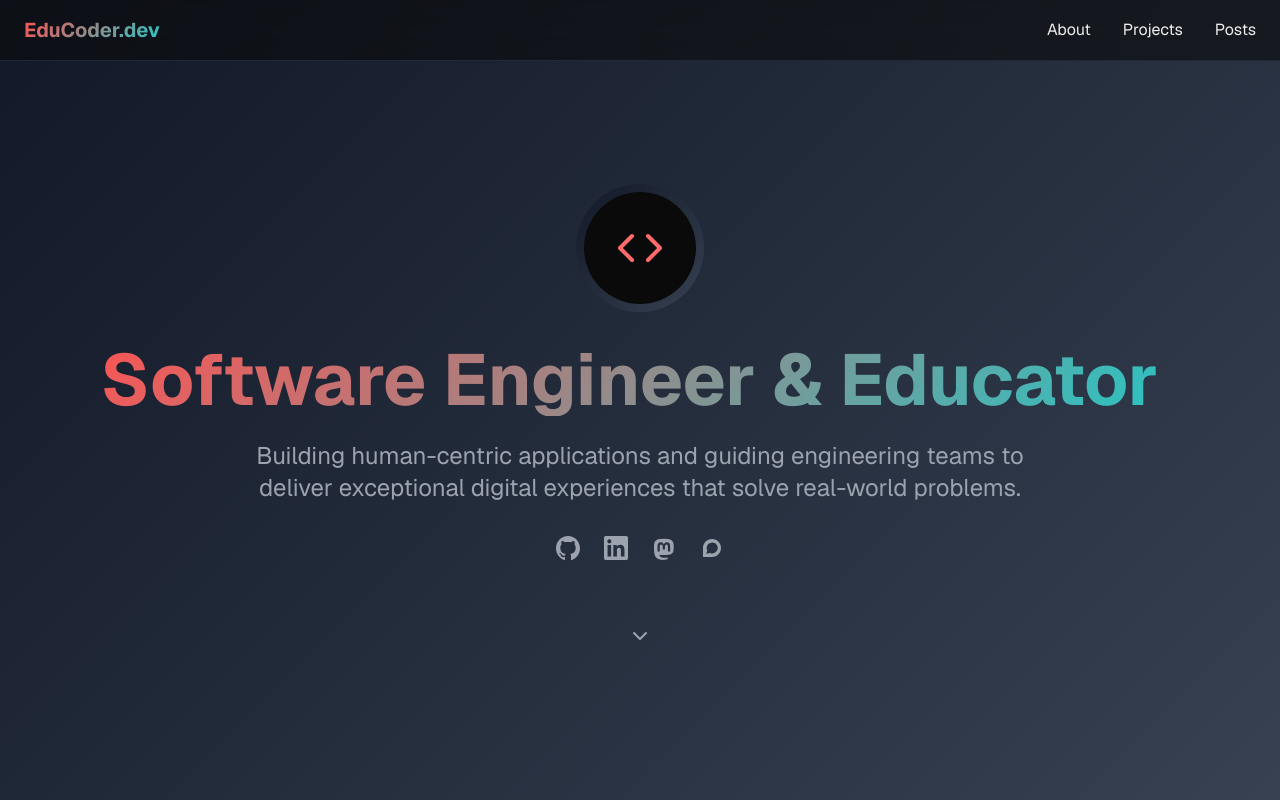
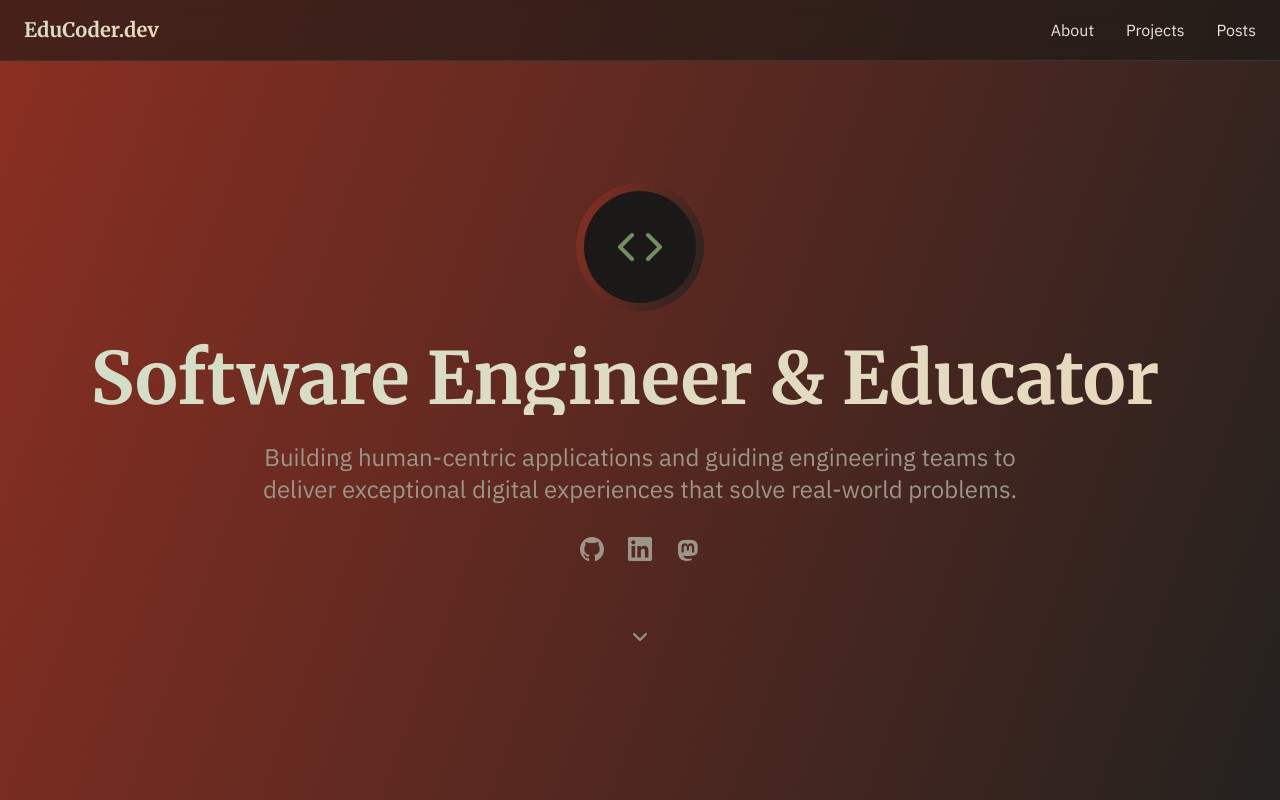
Before and after one commit to jptrsn/portfolio, a Next.js app: page / in a window 1280 px wide. Shown: the top 800 px of the page. Built offline with nearby package versions, Linux system fonts and the light colour scheme.

Commit message:
Style refactor

```diff
--- a/src/app/about/page.tsx
+++ b/src/app/about/page.tsx
@@ -3,7 +3,7 @@ import Image from "next/image";
 
 export default function AboutPage() {
   return (
-    <div className="min-h-screen bg-background text-foreground pt-24 px-6">
+    <div className="min-h-screen bg-secondary-700/50 text-foreground pt-24 px-6">
 
       <Navigation />
 
--- a/src/app/globals.css
+++ b/src/app/globals.css
@@ -1,64 +1,66 @@
 @import "tailwindcss";
 
 :root {
-  /* Force dark mode for all users */
-  --background: #0a0a0a;
-  --foreground: #ededed;
+  /* Dark mode: Warm Charcoal & Soft Cream */
+  --background: #1a1917; /* Deep umber-tinted black */
+  --foreground: #e8e4df; /* Soft parchment white */
 
-  /* Primary: Softer Coral for dark backgrounds */
-  --primary-50: #fef2f2;
-  --primary-100: #fee2e2;
-  --primary-200: #fecaca;
-  --primary-300: #fca5a5;
-  --primary-400: #f87171;
-  --primary-500: #ff6b6b;
-  --primary-600: #ff5252;
-  --primary-700: #ff4444;
-  --primary-800: #e53935;
-  --primary-900: #c62828;
+  /* Primary: Sage & Olive Greens */
+  --primary-50: #f4f7f1;
+  --primary-100: #e7eee2;
+  --primary-200: #d1dfc9;
+  --primary-300: #afc6a4;
+  --primary-400: #8ba97e;
+  --primary-500: #718f61; /* Main Brand Green */
+  --primary-600: #5a734d;
+  --primary-700: #465a3c;
+  --primary-800: #3a4a33;
+  --primary-900: #313e2b;
 
-  /* Secondary: Brighter Teal for dark backgrounds */
-  --secondary-50: #f0fdfa;
-  --secondary-100: #ccfbf1;
-  --secondary-200: #99f6e4;
-  --secondary-300: #5eead4;
-  --secondary-400: #2dd4bf;
-  --secondary-500: #26d0ce;
-  --secondary-600: #22c8c6;
-  --secondary-700: #1eb5b3;
-  --secondary-800: #1a9d9a;
-  --secondary-900: #168481;
+  /* Secondary: Warm Browns & Ochre */
+  --secondary-50: #fbf8f3;
+  --secondary-100: #f5eedf;
+  --secondary-200: #ead9bc;
+  --secondary-300: #dbc091;
+  --secondary-400: #c9a06b;
+  --secondary-500: #b98a50; /* Main Earth Brown */
+  --secondary-600: #a77443;
+  --secondary-700: #8a5e3a;
+  --secondary-800: #714e33;
+  --secondary-900: #5f422d;
 
-  /* Accent: Warmer Orange for dark backgrounds */
-  --accent-50: #fff7ed;
-  --accent-100: #ffedd5;
-  --accent-200: #fed7aa;
-  --accent-300: #fdba74;
-  --accent-400: #fb923c;
-  --accent-500: #ffa726;
-  --accent-600: #ff9800;
-  --accent-700: #f57c00;
-  --accent-800: #ef6c00;
-  --accent-900: #e65100;
+  /* Accent: Terracotta & Clay */
+  --accent-50: #fef4f2;
+  --accent-100: #fde7e2;
+  --accent-200: #fbcfc6;
+  --accent-300: #f6ab9c;
+  --accent-400: #ef7e69;
+  --accent-500: #e25a41; /* Muted Terracotta */
+  --accent-600: #cf452f;
+  --accent-700: #ad3625;
+  --accent-800: #8c2f22;
+  --accent-900: #752a1f;
 
-  /* Dark mode optimized neutrals */
-  --neutral-50: #f9fafb;
-  --neutral-100: #f3f4f6;
-  --neutral-200: #e5e7eb;
-  --neutral-300: #d1d5db;
-  --neutral-400: #9ca3af;
-  --neutral-500: #6b7280;
-  --neutral-600: #4b5563;
-  --neutral-700: #374151;
-  --neutral-800: #1f2937;
-  --neutral-900: #111827;
+  /* Neutrals: Stone & Slate Clay */
+  --neutral-50: #f8f8f7;
+  --neutral-100: #f1f0ee;
+  --neutral-200: #e2e0db;
+  --neutral-300: #ccc8c0;
+  --neutral-400: #9c9689;
+  --neutral-500: #7d776b;
+  --neutral-600: #635e54;
+  --neutral-700: #4d4942;
+  --neutral-800: #383530;
+  --neutral-900: #24221f;
 }
 
 @theme inline {
   --color-background: var(--background);
   --color-foreground: var(--foreground);
-  --font-sans: var(--font-geist-sans);
-  --font-mono: var(--font-geist-mono);
+
+  /* Typography Polish */
+  --tracking-tight: -0.02em; /* Technical fonts often look better slightly tighter */
+  --tracking-wide: 0.05em;  /* Use for small uppercase labels */
 
   /* Custom color palette */
   --color-primary-50: var(--primary-50);
@@ -121,21 +123,23 @@
 body {
   background: var(--background);
   color: var(--foreground);
-  font-family: var(--font-geist-sans), Arial, Helvetica, sans-serif;
+  font-family: var(--font-sans), Arial, Helvetica, sans-serif;
 }
 
 /* Portfolio-specific utility classes */
 .gradient-primary {
-  background: linear-gradient(135deg, var(--neutral-900), var(--neutral-700));
+  background: linear-gradient(290deg, var(--neutral-900), var(--accent-800));
+  color: var(--primary-700);
 }
 
 .gradient-secondary {
-  background: linear-gradient(135deg, var(--background), var(--neutral-900));
+  background: linear-gradient(135deg, var(--primary-200), var(--neutral-200));
 }
 
 .text-gradient {
-  background: linear-gradient(135deg, var(--primary-600), var(--secondary-600));
+  background: linear-gradient(135deg, var(--primary-200), var(--secondary-200));
   -webkit-background-clip: text;
   -webkit-text-fill-color: transparent;
   background-clip: text;
+  font-family: var(--font-serrif);
 }
--- a/src/app/layout.tsx
+++ b/src/app/layout.tsx
@@ -1,16 +1,24 @@
 import type { Metadata } from "next";
-import { Geist, Geist_Mono } from "next/font/google";
+import { IBM_Plex_Sans, IBM_Plex_Mono, Merriweather } from "next/font/google";
 import "./globals.css";
 
-const geistSans = Geist({
-  variable: "--font-geist-sans",
+const plexSans = IBM_Plex_Sans({
+  weight: ["400", "500", "600", "700"],
   subsets: ["latin"],
+  variable: "--font-sans",
 });
 
-const geistMono = Geist_Mono({
-  variable: "--font-geist-mono",
+const plexMono = IBM_Plex_Mono({
+  weight: ["400", "500"],
   subsets: ["latin"],
+  variable: "--font-mono",
 });
+
+const merriweather = Merriweather({
+  weight: ["400", "500", "600", "700"],
+  subsets: ["latin"],
+  variable: "--font-serrif",
+})
 
 export const metadata: Metadata = {
   title: "Educoder Dot Dev",
@@ -28,7 +36,7 @@ export default function RootLayout({
   return (
     <html lang="en" data-scroll-behavior="smooth">
       <body
-        className={`${geistSans.variable} ${geistMono.variable} antialiased`}
+        className={`${plexSans.variable} ${plexMono.variable} ${merriweather.variable} antialiased`}
       >
         {children}
       </body>
--- a/src/app/posts/[slug]/page.tsx
+++ b/src/app/posts/[slug]/page.tsx
@@ -118,7 +118,7 @@ export default async function PostPage({ params }: Props) {
   }
 
   return (
-    <div className="min-h-screen bg-neutral-900">
+    <div className="min-h-screen bg-secondary-900/50">
       {/* Back Navigation */}
       <div className="bg-neutral-500/20 border-b border-neutral-700">
         <div className="max-w-4xl mx-auto px-4 sm:px-6 lg:px-8 py-4">
--- a/src/app/projects/page.tsx
+++ b/src/app/projects/page.tsx
@@ -19,7 +19,7 @@ export default function ProjectsPage() {
   const filteredProjects = allProjects;
 
   return (
-    <div className="min-h-screen bg-background text-foreground">
+    <div className="min-h-screen bg-secondary-700/50 text-foreground">
 
       <Navigation />
       <div className="max-w-7xl mx-auto px-4 sm:px-6 lg:px-8 pb-12 pt-24">
--- a/src/components/Navigation.tsx
+++ b/src/components/Navigation.tsx
@@ -45,7 +45,7 @@ const Navigation = () => {
 
   return (
     <>
-      <nav className="fixed top-0 w-full z-50 bg-background/60 backdrop-blur-md border-b border-neutral-800">
+      <nav className="fixed top-0 left-0 right-0 z-50 bg-background/60 backdrop-blur-md border-b border-neutral-800">
         <div className="container mx-auto px-6 py-4 flex justify-between items-center">
           <Link href="/" className={`text-xl font-bold`}>
             <Typewriter speed={80} delay={100} text="EduCoder.dev" showCursor={false} className="text-gradient" />
--- a/src/components/ProjectsSection.tsx
+++ b/src/components/ProjectsSection.tsx
@@ -10,13 +10,13 @@ interface ProjectsSectionProps {
 
 export function ProjectsSection({ projects }: ProjectsSectionProps) {
   return (
-    <section id="projects" className="py-20 px-6 bg-neutral-900/30">
+    <section id="projects" className="py-20 px-6 bg-primary-900/50">
       <div className="container mx-auto max-w-6xl">
         <div className="text-center mb-16">
           <h2 className="text-3xl md:text-4xl font-bold mb-4">
             <span className="text-gradient">Side Projects</span>
           </h2>
-          <p className="text-neutral-400 max-w-2xl mx-auto mb-4">
+          <p className="text-primary-400 max-w-2xl mx-auto mb-4">
             A selection of recent work and play showcasing full-stack development,
             system design, and problem-solving capabilities.
           </p>
--- a/src/components/SkillSection.tsx
+++ b/src/components/SkillSection.tsx
@@ -159,7 +159,7 @@ export function SkillsSection({ skills }: SkillsSectionProps) {
     <section id="skills" className="pt-16 px-6 min-h-screen gradient-secondary">
       <div className="container mx-auto max-w-6xl">
         <h2 className="text-3xl md:text-4xl font-bold text-center mb-8">
-          <span className="text-gradient">Experience & Skills</span>
+          <span className="text-primary-700">Experience & Skills</span>
         </h2>
 
         {/* Category Filter */}
--- a/src/data/contactInfo.tsx
+++ b/src/data/contactInfo.tsx
@@ -19,11 +19,5 @@ export const contactInfo: ContactInfo[] = [
       label: 'Mastodon',
       value: '@educoder@mastodon.online',
       href: 'https://mastodon.online/@educoder'
-    },
-    {
-      icon: <BrandIcon name='discourse' />,
-      label: 'Discourse',
-      value: '@EduCoder',
-      href: 'https://classroom.cafe/u/educoder'
     }
   ];
--- a/src/data/projects/classroom-cafe.json
+++ b/src/data/projects/classroom-cafe.json
@@ -35,13 +35,13 @@
       "type": "demo",
       "url": "https://about.classroom.cafe",
       "label": "View the Site",
-      "isAvailable": true
+      "isAvailable": false
     }
   ],
   "status": {
-    "current": "active",
-    "deploymentStatus": "live",
-    "maintenanceLevel": "maintained"
+    "current": "archived",
+    "deploymentStatus": "offline",
+    "maintenanceLevel": "not maintained"
   },
   "metadata": {
     "difficulty": "intermediate"
```
Also changed, not shown: 1 other file (tests, documents, lock files or other folders).
